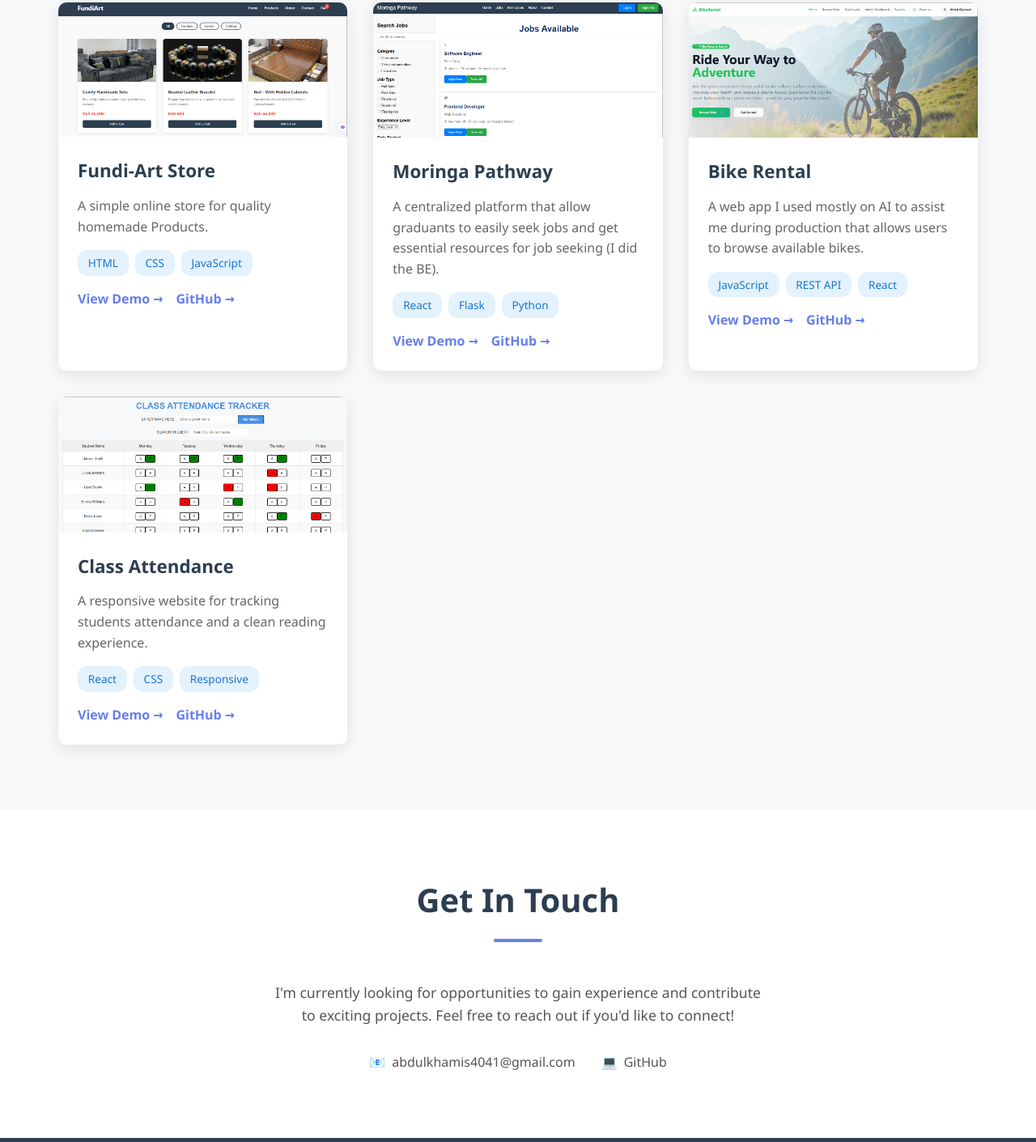
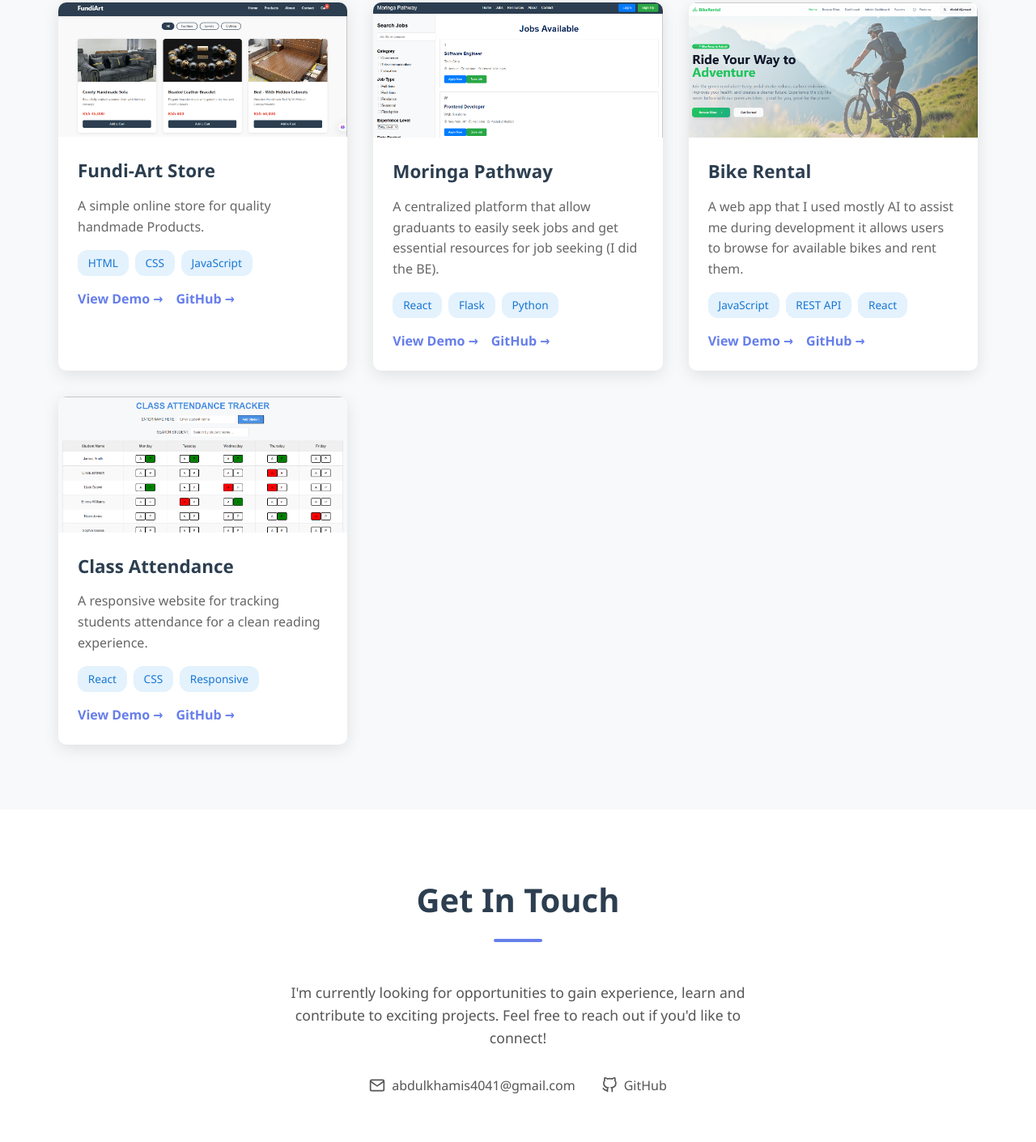
Before and after one commit to Aljawaab/intern_portfolio, a plain HTML site: page index.html in a window 1280 px wide. Shown: the part 1409-2820 px from the top of the page at 81% size. Drawn offline with Linux system fonts and the light colour scheme.

Commit message:
updated icons

```diff
--- a/index.html
+++ b/index.html
@@ -448,7 +448,7 @@
                     </div>
                     <div class="project-content">
                         <h3>Fundi-Art Store</h3>
-                        <p>A simple online store for quality homemade Products.</p>
+                        <p>A simple online store for quality handmade Products.</p>
                         <div class="project-tech">
                             <span class="tech-badge">HTML</span>
                             <span class="tech-badge">CSS</span>
@@ -488,7 +488,7 @@
                     </div>
                     <div class="project-content">
                         <h3>Bike Rental</h3>
-                        <p>A web app I used mostly on AI to assist me during production that allows users to browse available bikes.</p>
+                        <p>A web app that I used mostly AI to assist me during development it allows users to browse for available bikes and rent them.</p>
                         <div class="project-tech">
                             <span class="tech-badge">JavaScript</span>
                             <span class="tech-badge">REST API</span>
@@ -508,7 +508,7 @@
                     </div>
                     <div class="project-content">
                         <h3>Class Attendance</h3>
-                        <p>A responsive website for tracking students attendance and a clean reading experience.</p>
+                        <p>A responsive website for tracking students attendance for a clean reading experience.</p>
                         <div class="project-tech">
                             <span class="tech-badge">React</span>
                             <span class="tech-badge">CSS</span>
@@ -565,20 +565,21 @@
         <div class="container">
             <h2 class="section-title">Get In Touch</h2>
             <div class="contact-content">
-                <p>I'm currently looking for opportunities to gain experience and contribute to exciting projects. Feel free to reach out if you'd like to connect!</p>
+                <p>I'm currently looking for opportunities to gain experience, learn and contribute to exciting projects. Feel free to reach out if you'd like to connect!</p>
                 <div class="contact-links">
-                    <a href="mailto:abdulkhamis4041@gmail.com" class="contact-item">
-                        <span>📧</span>
+                    <a href="mailto:abd@gmail.com" class="contact-item">
+                        <svg viewBox="0 0 24 24" width="20" height="20" stroke="currentColor" stroke-width="2" fill="none">
+                            <path d="M4 4h16c1.1 0 2 .9 2 2v12c0 1.1-.9 2-2 2H4c-1.1 0-2-.9-2-2V6c0-1.1.9-2 2-2z"></path>
+                            <polyline points="22,6 12,13 2,6"></polyline>
+                        </svg>
                         <span>abdulkhamis4041@gmail.com</span>
                     </a>
                     <a href="https://github.com/Aljawaab" class="contact-item" target="_blank">
-                        <span>💻</span>
+                        <svg viewBox="0 0 24 24" width="20" height="20" stroke="currentColor" stroke-width="2" fill="none">
+                            <path d="M9 19c-5 1.5-5-2.5-7-3m14 6v-3.87a3.37 3.37 0 0 0-.94-2.61c3.14-.35 6.44-1.54 6.44-7A5.44 5.44 0 0 0 20 4.77 5.07 5.07 0 0 0 19.91 1S18.73.65 16 2.48a13.38 13.38 0 0 0-7 0C6.27.65 5.09 1 5.09 1A5.07 5.07 0 0 0 5 4.77a5.44 5.44 0 0 0-1.5 3.78c0 5.42 3.3 6.61 6.44 7A3.37 3.37 0 0 0 9 18.13V22"></path>
+                        </svg>
                         <span>GitHub</span>
                     </a>
-                    <!-- <a href="https://linkedin.com/in/johndoe" class="contact-item" target="_blank">
-                        <span>💼</span>
-                        <span>LinkedIn</span>
-                    </a> -->
                 </div>
             </div>
         </div>
```
